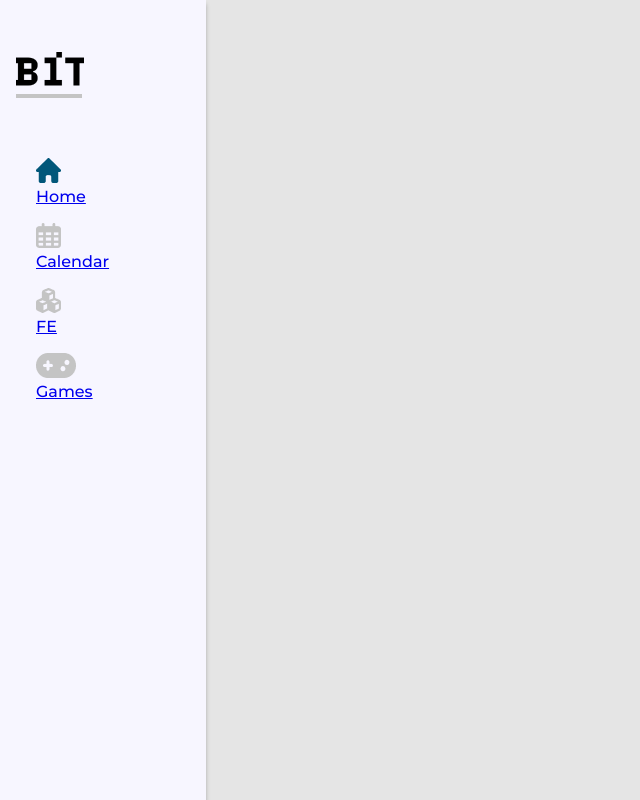
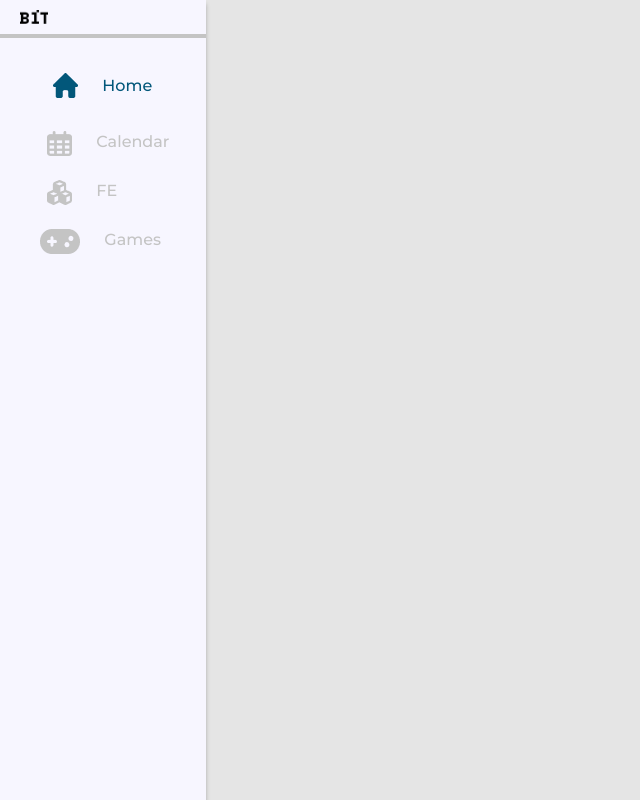
Before and after one commit to EBliujus/Friday-Challange, a website: page index.html in a window 1280 px wide. Shown: the whole page, without its empty margins (0-640 px from the left). Drawn offline with Linux system fonts and the light colour scheme.

Commit message:
new commits

```diff
--- a/index.html
+++ b/index.html
@@ -5,37 +5,46 @@
     <meta http-equiv="X-UA-Compatible" content="IE=edge">
     <meta name="viewport" content="width=device-width, initial-scale=1.0">
     <title>Document</title>
-    <link rel="stylesheet" href="./styles/font-awesome.min.css">
     <link rel="stylesheet" href="./styles/layout.css">
     <link rel="stylesheet" href="./styles/global.css">
 </head>
 <body>
     <nav>
-        <div class="left" >
-            <section class="logo" >
-                <img src="./assets/logo.png" alt="BIT logo">
-            </section>
-            <div class="line"></div>
-            <section class="meniu "><a href="#">
-                <img src="./assets/home.png" alt="home">
-                <span class="nav-text">Home</span>
-            </a></section>
-            <section class="meniu"><a href="#">
-                <img src="./assets/Calendar.png" alt="Calendar">
-                <span class="nav-text">Calendar</span>
-            </a></section>
-            <section class="meniu"><a href="#">
-                <img src="./assets/FE.png" alt="FE">
-                <span class="nav-text">FE</span>
-            </a></section>
-            <section class="meniu" ><a href="#">
-                <img src="./assets/Games.png" alt="Games">
-                <span class="nav-text">Games</span>
-            </a></section>
-        </div>
+        <ul>
+            <li >
+                <a class="logo" href="#">
+                    <img src="./assets/logo.png" alt="a">
+                </a>
+            </li>
+            <div class="line" ></div>
+            <li>
+                <a href="#">
+                    <img class="icon1" src="./assets/home.png" alt="Home">
+                    <span class="meniu-text1" >Home</span>
+                </a>
+            </li>
+            <li>
+                <a href="#">
+                    <img class="icon2" src="./assets/Calendar.png" alt="Calendar">
+                    <span class="meniu-text" >Calendar</span>
+                </a>
+            </li>
+            <li>
+                <a href="#">
+                    <img class="icon3" src="./assets/FE.png" alt="FE">
+                    <span class="meniu-text" >FE</span>
+                </a>
+            </li>
+            <li>
+                <a href="#">
+                    <img class="icon4" src="./assets/Games.png" alt="Gamepad">
+                    <span class="meniu-text" >Games</span>
+                </a>
+            </li>
+        </ul>
     </nav>
-    <footer>
-        <!-- <p class="copyright"> &copy; Baltic Institute of Technology</p> -->
+    <!-- <footer class="container">
+        <p class="copyright"> &copy; Baltic Institute of Technology</p> -->
     </footer>
 </body>
 </html>
--- a/styles/global.css
+++ b/styles/global.css
@@ -3,12 +3,12 @@
 :root {
     background: #E5E5E5;;
 }
-body {
+ * {
     margin: 0;
     padding: 0;
+    outline: none;
     border: none;
     text-decoration: none;
-    vertical-align: top;
     box-sizing: border-box;
     font-family: 'Montserrat', sans-serif;
 }
--- a/styles/layout.css
+++ b/styles/layout.css
@@ -1,40 +1,75 @@
-
 nav {
     position: absolute;
-    display: flex;
-    width: 100px;
     top: 0;
     bottom: 0;
+    height: 100vh;
+    left: 0;
+    width: 100px;
+    overflow: hidden;
     background-color: #f7f6ff;
     box-shadow: 0px 4px 4px rgba(0, 0, 0, 0.25)
 }
-nav:hover{
-    width: 206px ;
+nav:hover {
+    width: 206px;
+    transition: all 0.5s ease;
 }
-.line {
-    position: relative;
-    width: 62px;
-    height: 0px;
-    left: 16px;
-    top: 60px;
-    border: 2px solid #C4C4C4;
+.line{
+    border: 2px solid #c4c4c4;
 }
 .logo {
-    position: relative;
+    display: flex;
+    justify-content: center;
+    transition: all 0.5s ease;
     width: 68px;
     height: 34px;
-    left: 16px;
-    top: 52px;
 }
-.meniu {
+a  {
     position: relative;
-    padding: 20px 0 20px 20px;
+    display: inline-block;
+    width: 250px;
+    padding: 10px;
+}
+.icon1 {
+    position: relative;
     width: 25px;
     height: 25px;
-    left: 16px;
-    top: 100px;
+    top: 25px;
+    margin-left: 43px;
+    text-align: center;
 }
-.nav-text {
+.icon2,
+.icon3 {
     position: relative;
-
+    width: 25px;
+    height: 25px;
+    top: 34px;
+    margin-left: 37px;
+    text-align: center;
 }
+.icon4 {
+    position: relative;
+    width: 40px;
+    height: 25px;
+    top: 34px;
+    margin-left: 30px;
+    text-align: center;
+}
+a >  .meniu-text1 {
+    position: relative;
+    color: #02577A;
+    top: 18px;
+    font-weight: 500;
+    margin-left: 20px;
+    text-align: center;
+}
+a > .meniu-text {
+    position: relative;
+    color: #c4c4c4;
+    top: 25px;
+    font-weight: 500;
+    margin-left: 20px;
+    text-align: center;
+}
+a > .meniu-text1:hover {
+    dis
+}
```
